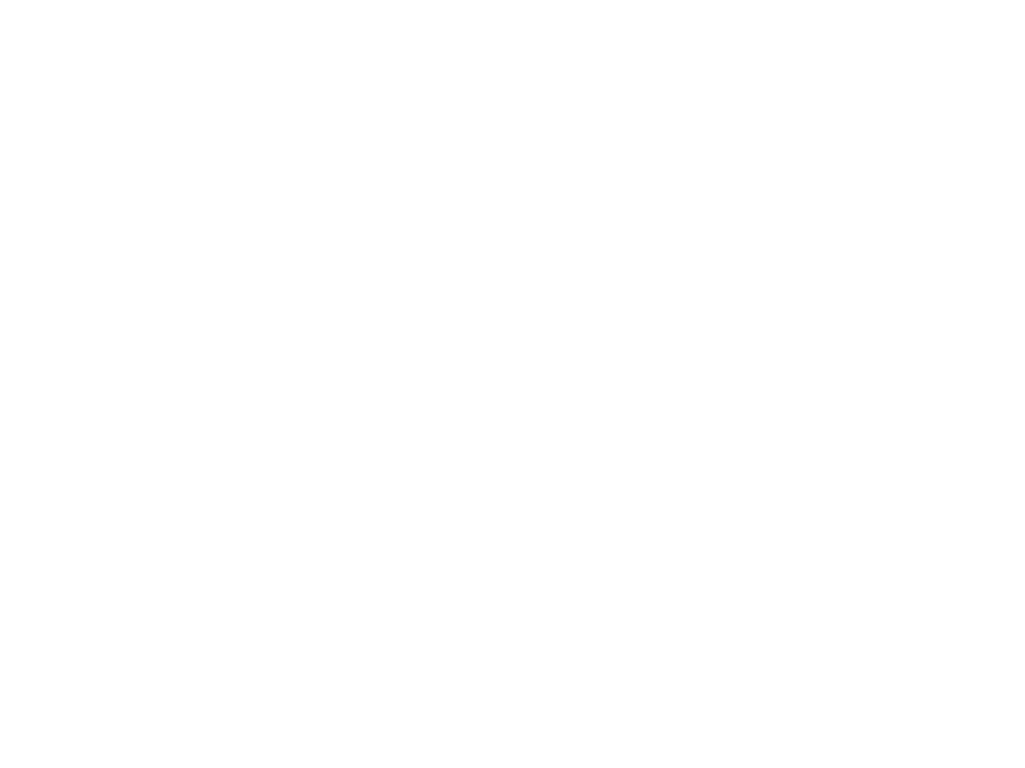
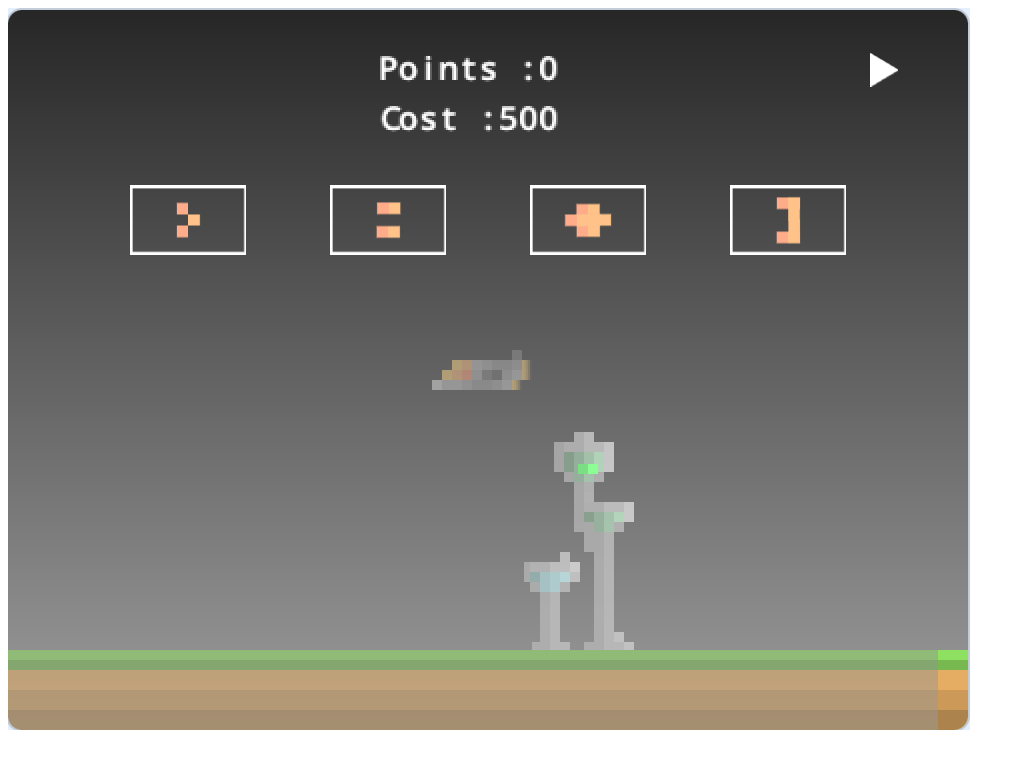
Before and after one commit to psh011/sethra, a website built with webpack: page src/index.html in a window 1280 px wide. Shown: the whole page, without its empty margins (0-1025 px from the left). Built offline with nearby package versions, Linux system fonts and the light colour scheme.

Commit message:
working on immage drawing

```diff
--- a/src/css/main.css
+++ b/src/css/main.css
@@ -1,12 +1,16 @@
-html, body {
-    overflow: hidden;
+/*html, body {
+  overflow: hidden;
     position: fixed;
     width: 100%;
     height: 100%;
     margin: 0px;
     padding: 0px;
+
 }
 
 canvas {
+    height: 150px;
+    width: 150px;
     -webkit-tap-highlight-color: transparent;
-}
+    border: 1px solid white;
+}*/
--- a/src/index.html
+++ b/src/index.html
@@ -4,9 +4,10 @@
 <meta name="viewport" content="width=device-width, initial-scale=1.0">
 <meta name="title" content="TypeScript Game">
 <meta name=”description” content="A simple TypeScript game.">
+<body>
+	<canvas id="canvas" height="750" width="1000">
+	</canvas>
 
-<body>
-	<canvas id="canvas"></canvas>
 </body>
 
 </html>
--- a/src/js/game.ts
+++ b/src/js/game.ts
@@ -1,3 +1,4 @@
+import Template from "../assets/images/template.png"
 export default class Game {
 	private canvas: HTMLCanvasElement;
 	private ctx: CanvasRenderingContext2D;
@@ -9,9 +10,34 @@ export default class Game {
 		this.canvas.width = this.width;
 		this.canvas.height = this.height;
 		this.ctx = this.canvas.getContext("2d");
+		const ctx = this.canvas.getContext("2d");
+        console.log(ctx);
 	}
 
 	public render(): void {
         console.log('rendering');
+        this.draw();
 	}
+
+	public draw(): void {
+
+		const img = new Image()
+		img.src = Template
+		img.onload = () => {
+			console.log("test")
+		    this.ctx.drawImage(img, 0, 0)
+		}
+        /*if (this.canvas.getContext) {
+          const ctx = this.canvas.getContext("2d");
+
+          ctx.fillStyle = "rgb(200, 0, 0)";
+          ctx.fillRect(10, 10, 50, 50);
+
+          ctx.fillStyle = "rgba(0, 0, 200, 0.5)";
+          ctx.fillRect(30, 30, 50, 50);
+        } else{
+			console.log("test");
+		}*/
+    }
+
 }
--- a/tsconfig.json
+++ b/tsconfig.json
@@ -12,5 +12,8 @@
 	],
 	"files": [
 		"./src/js/app.ts"
+	],
+	"include": [
+		"src/**/*"
 	]
 }
--- a/webpack.config.js
+++ b/webpack.config.js
@@ -1,9 +1,10 @@
+const path = require("path")
 const HtmlWebpackPlugin = require('html-webpack-plugin');
 
 module.exports = {
 	entry: './src/js/app.ts',
 	output: {
-		path: __dirname+"/dist",
+		path: path.resolve(__dirname, 'dist'),
 		filename: "bundle.js",
 	},
 	resolve: {
@@ -35,7 +36,11 @@ module.exports = {
 				use: [
 					{ loader: 'file-loader' }
 				]
-			}
+			},
+			{
+        		test: /\.(png|svg|jpg|jpeg|gif)$/i,
+        		type: 'asset/resource',
+      		}
 		]
 	},
 	plugins: [
```
Also changed, not shown: src/assets/images/template.png (added), src/index.d.ts (added), 4 other files.
